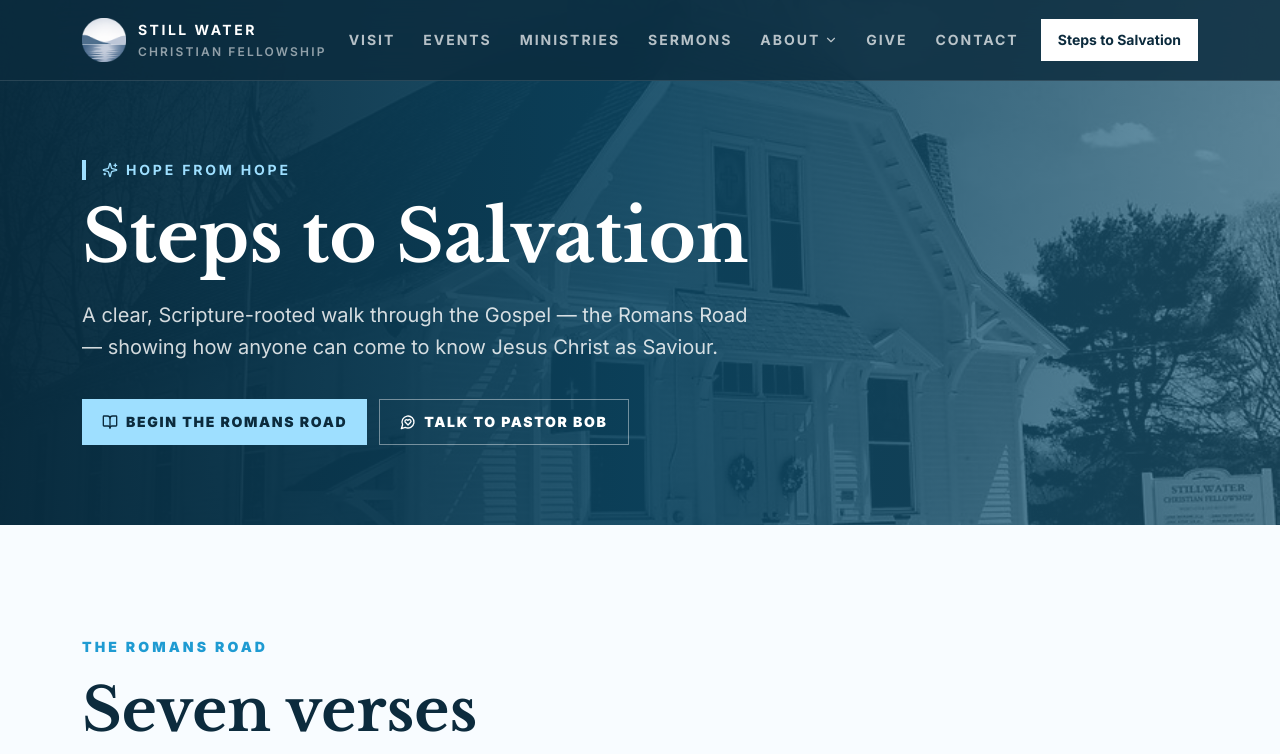
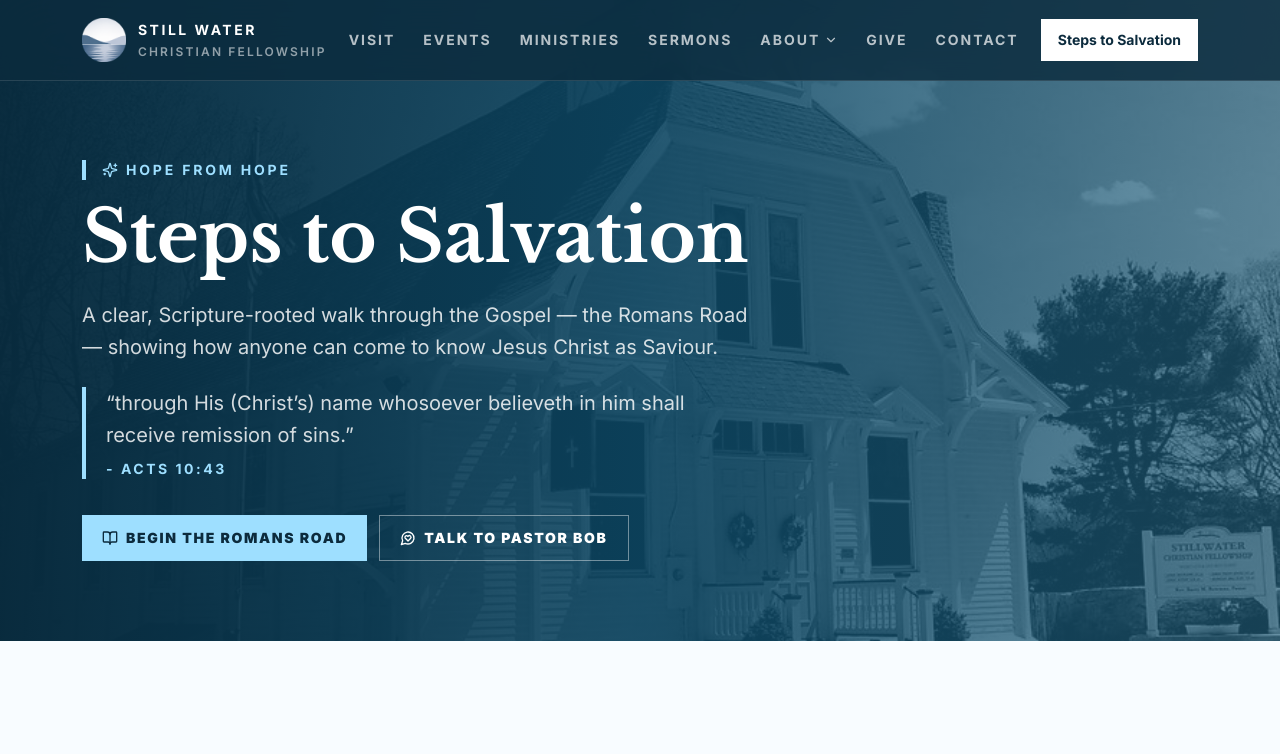
Before and after one commit to edesent/stillwater-christian-fellowship, a Next.js app: page /steps-to-salvation in a window 1280 px wide. Shown: the top 754 px of the page. Built offline with nearby package versions, Linux system fonts and the light colour scheme.

Commit message:
Added Acts 10 verse to Steps to Salvation hero

```diff
--- a/src/app/steps-to-salvation/page.tsx
+++ b/src/app/steps-to-salvation/page.tsx
@@ -73,6 +73,15 @@ function Hero() {
           A clear, Scripture-rooted walk through the Gospel — the Romans Road —
           showing how anyone can come to know Jesus Christ as Saviour.
         </p>
+        <blockquote className="mt-6 max-w-2xl border-l-4 border-sky pl-5 text-lg leading-8 text-white/82 sm:text-xl">
+          <p>
+            “through His (Christ&rsquo;s) name whosoever believeth in him shall
+            receive remission of sins.”
+          </p>
+          <footer className="mt-2 text-sm font-bold uppercase tracking-[0.18em] text-sky">
+            - Acts 10:43
+          </footer>
+        </blockquote>
         <div className="mt-9 flex flex-wrap gap-3">
           <a
             href="#romans-road"
```
